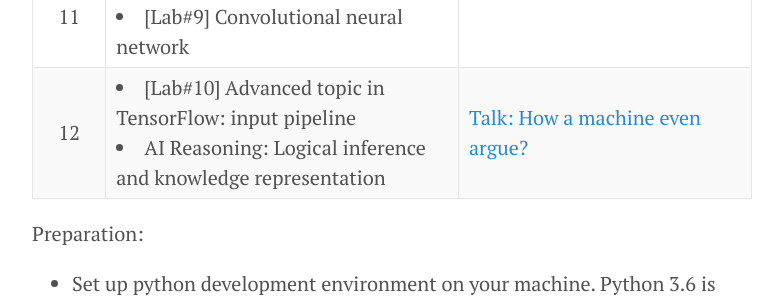
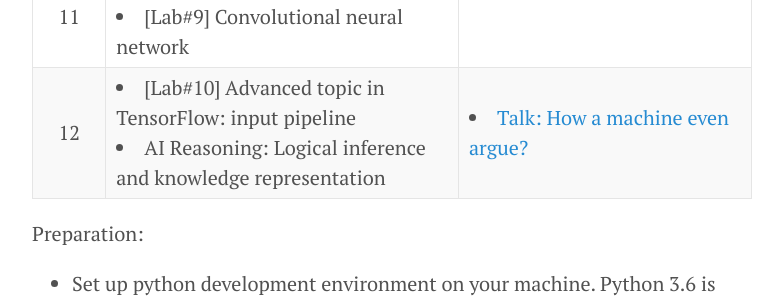
Before and after one commit to xlives/xlives.github.io, a Jekyll site: the page built from courses.markdown, in a window 1280 px wide. Shown: the part 2045-2345 px from the top of the page, without its empty margins (248-1031 px from the left). Built offline with Jekyll 4.4.1, drawn with Linux system fonts in a browser that asks for light colours.

```diff
--- a/courses.markdown
+++ b/courses.markdown
@@ -114,7 +114,7 @@ Present
     <td align='center'>12</td>
     <td> <li> [Lab#10] Advanced topic in TensorFlow: input pipeline </li>
        <li> AI Reasoning: Logical inference and knowledge representation </li> </td>
-     <td> <a href='https://www.youtube.com/watch?v=Mq2hvU6sGlo&t=1787s'>Talk: How a machine even argue?</a> </td>
+     <td> <li><a href='https://www.youtube.com/watch?v=Mq2hvU6sGlo&t=1787s'>Talk: How a machine even argue?</a></li> </td>
   </tr>
 </table>
 
```
